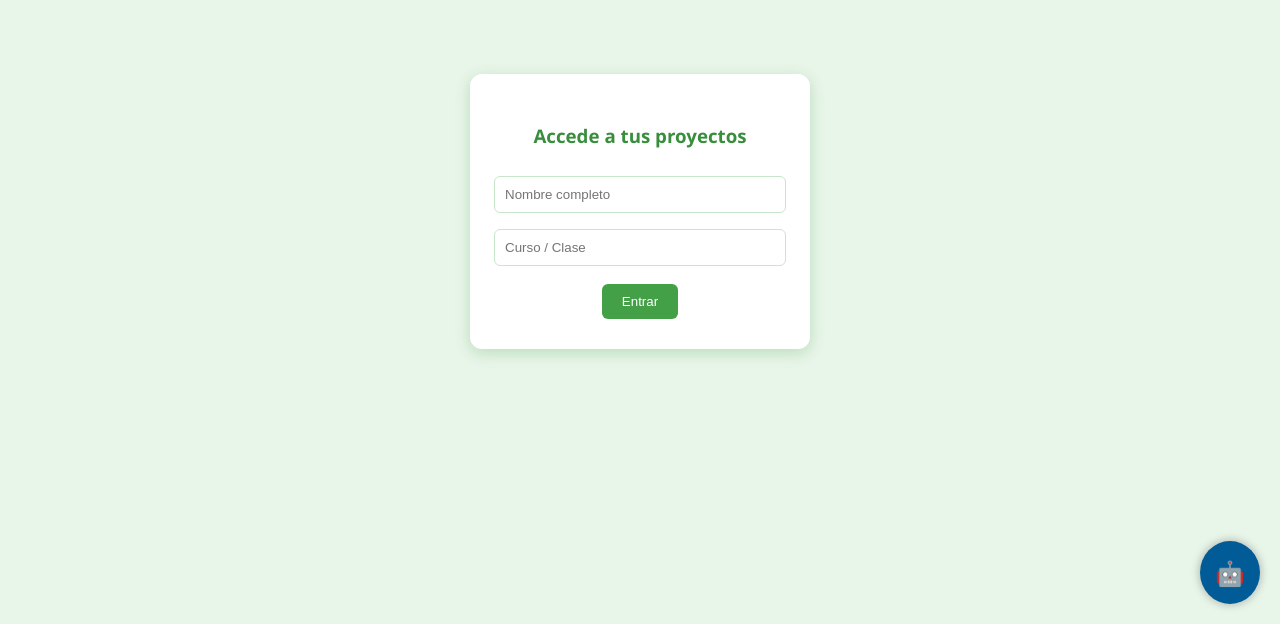
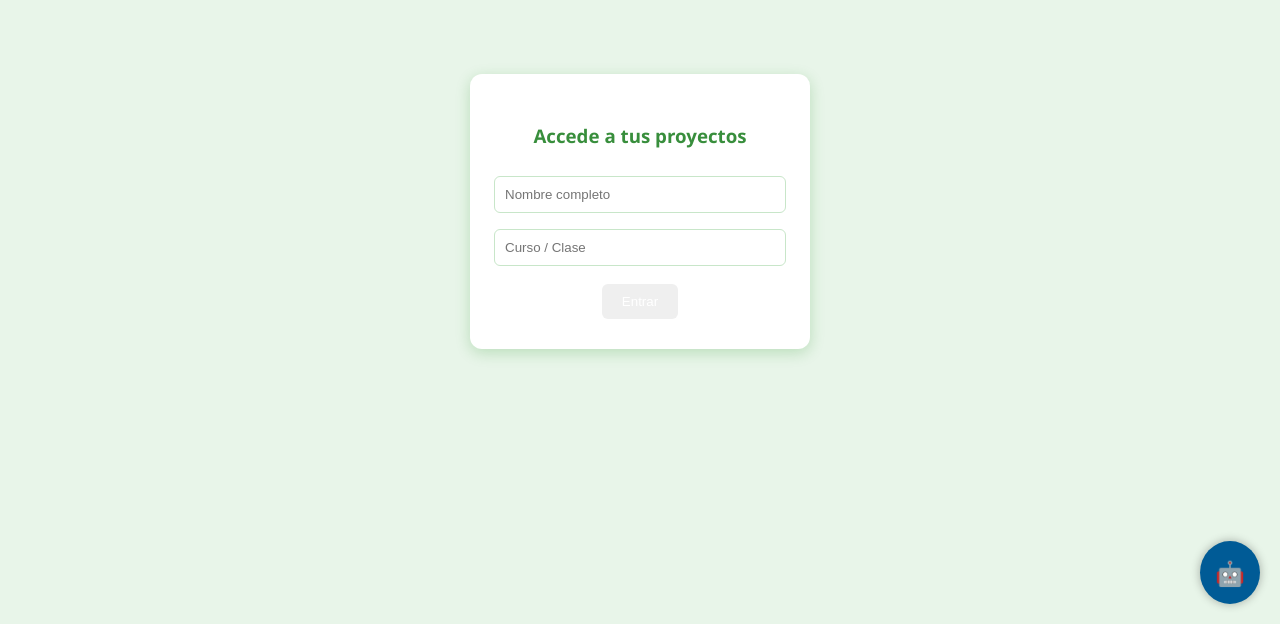
Before and after one commit to Fionadugar/RAG-1, a plain HTML site: page index.html in a window 1280 px wide. Shown: the part 176-800 px from the top of the page. Drawn offline with Linux system fonts and the light colour scheme.

Commit message:
Update style.css

```diff
--- a/style.css
+++ b/style.css
@@ -234,7 +234,7 @@ input {
 
 button {
     padding: 10px 20px;
-    background-color: #43a047;
+    background-color: ##4e0fc4;
     color: white;
     border: none;
     border-radius: 6px;
```
